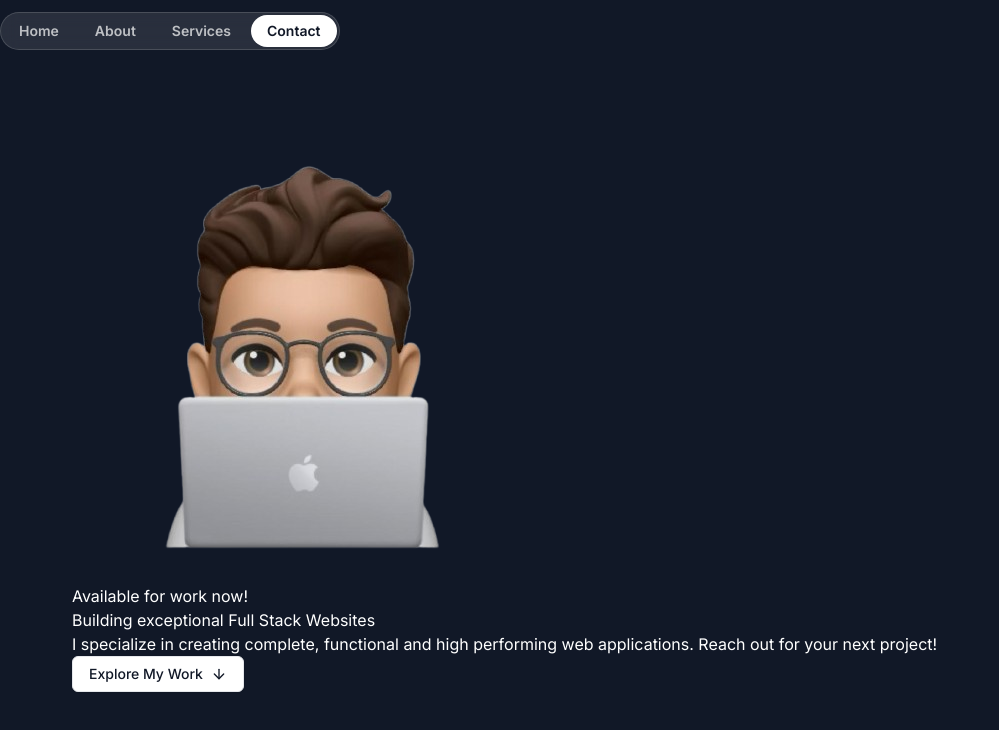
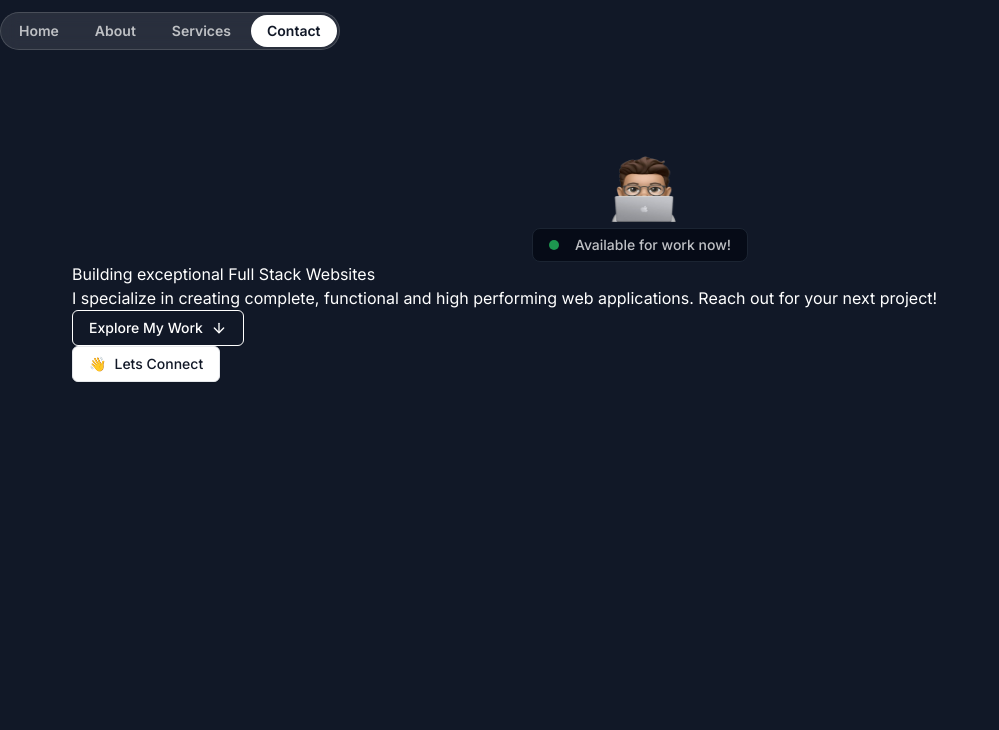
Before and after one commit to ammare03/built-by-ammar, a Next.js app: page / in a window 1280 px wide. Shown: the top 730 px of the page, without its empty margins (0-999 px from the left). Built offline with nearby package versions, Linux system fonts and the light colour scheme; a web font is replaced by a local one.

Commit message:
feat: enhance HeroSection layout and styling for improved presentation

```diff
--- a/src/sections/Hero.tsx
+++ b/src/sections/Hero.tsx
@@ -5,12 +5,18 @@ import { Button } from "@/components/ui/button";
 
 export const HeroSection = () => {
   return (
-    <div>
+    <div className="py-32">
       <div className="container">
-        <Image src={memojiImage} alt="Memoji Behind Laptop" />
-        <div>
-          <div></div>
-          <div>Available for work now!</div>
+        <div className="flex flex-col items-center">
+          <Image
+            src={memojiImage}
+            className="size-[100px]"
+            alt="Memoji Behind Laptop"
+          />
+          <div className="bg-gray-950 border border-gray-800 px-4 py-1.5 inline-flex items-center gap-4 rounded-lg animate-pulse">
+            <div className="bg-green-500 size-2.5 rounded-full"></div>
+            <div className="text-sm font-medium ">Available for work now!</div>
+          </div>
         </div>
         <h1>Building exceptional Full Stack Websites</h1>
         <p>
@@ -18,9 +24,16 @@ export const HeroSection = () => {
           applications. Reach out for your next project!
         </p>
         <div>
+          <Button
+            variant={"outline"}
+            className="flex items-center gap-2 border-white bg-transparent text-gray-900 hover:bg-gray-100"
+          >
+            <span className="text-white">Explore My Work</span>
+            <ArrowDown className="h-6 w-6 text-white" />
+          </Button>
           <Button variant={"outline"} className="flex items-center gap-2">
-            <span className="text-gray-900">Explore My Work</span>
-            <ArrowDown className="h-6 w-6 text-gray-900" />
+            <span>👋</span>
+            <span className="text-gray-900">Lets Connect</span>
           </Button>
         </div>
       </div>
```
